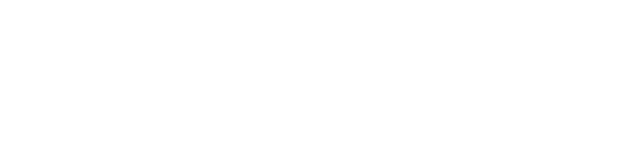
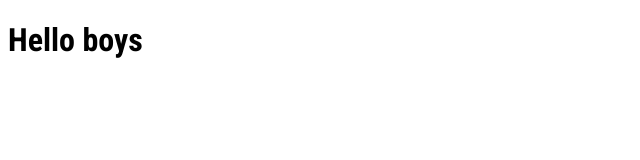
Before and after one commit to AbiruzzamanMolla/modernresponsivesite, a plain HTML site: page index.html in a window 1280 px wide. Shown: the whole page, without its empty margins (0-640 px from the left). Drawn offline with Linux system fonts and the light colour scheme.

Commit message:
font-family added

```diff
--- a/css/style.css
+++ b/css/style.css
@@ -0,0 +1,9 @@
+/* ==============================================
+
+
+DEFAULT FONT FAMILY: Roboto Condensed
+=========================================*/
+
+body{
+    font-family: "Roboto Condensed", sans-serif;
+}
--- a/index.html
+++ b/index.html
@@ -16,7 +16,7 @@
 
 </head>
 <body>
-
+    <h1>Hello boys</h1>
 
     <!-- custom javascriot files -->
     <script src="js/jquery.js"></script>
```
